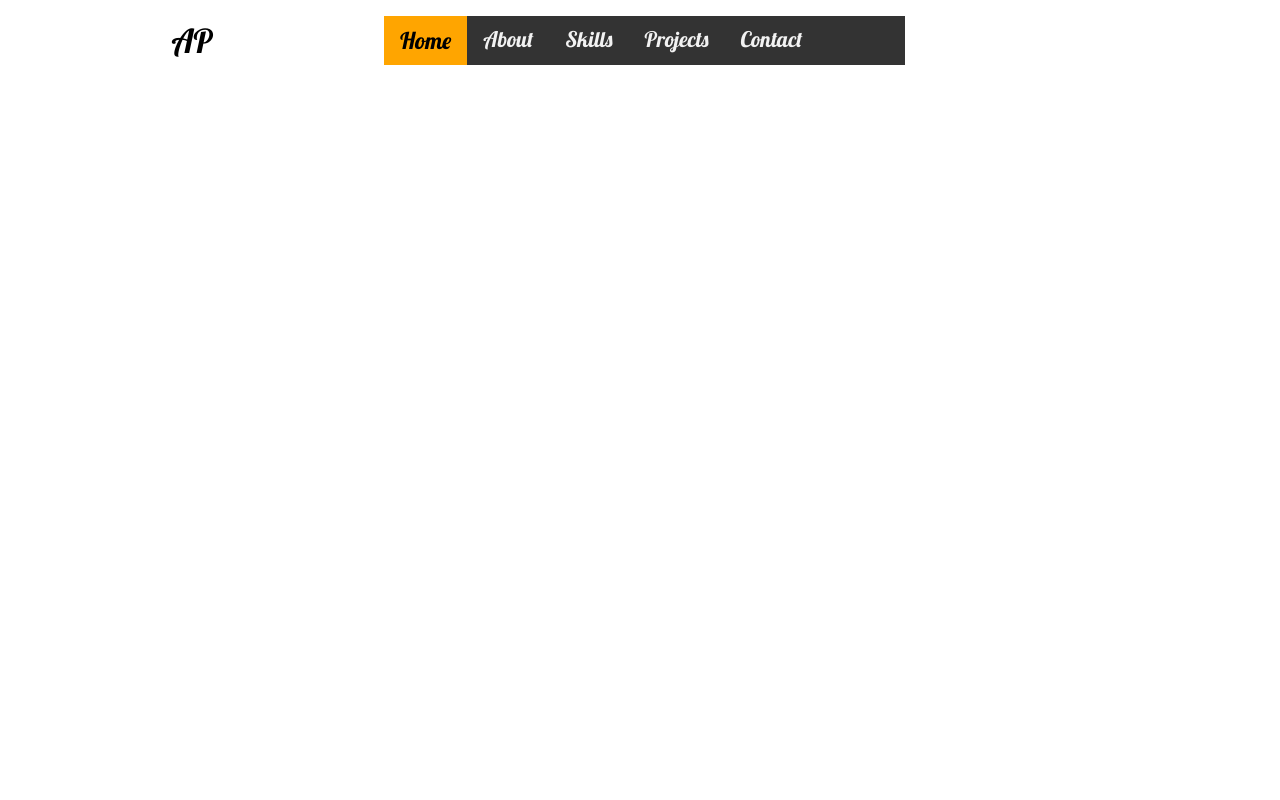
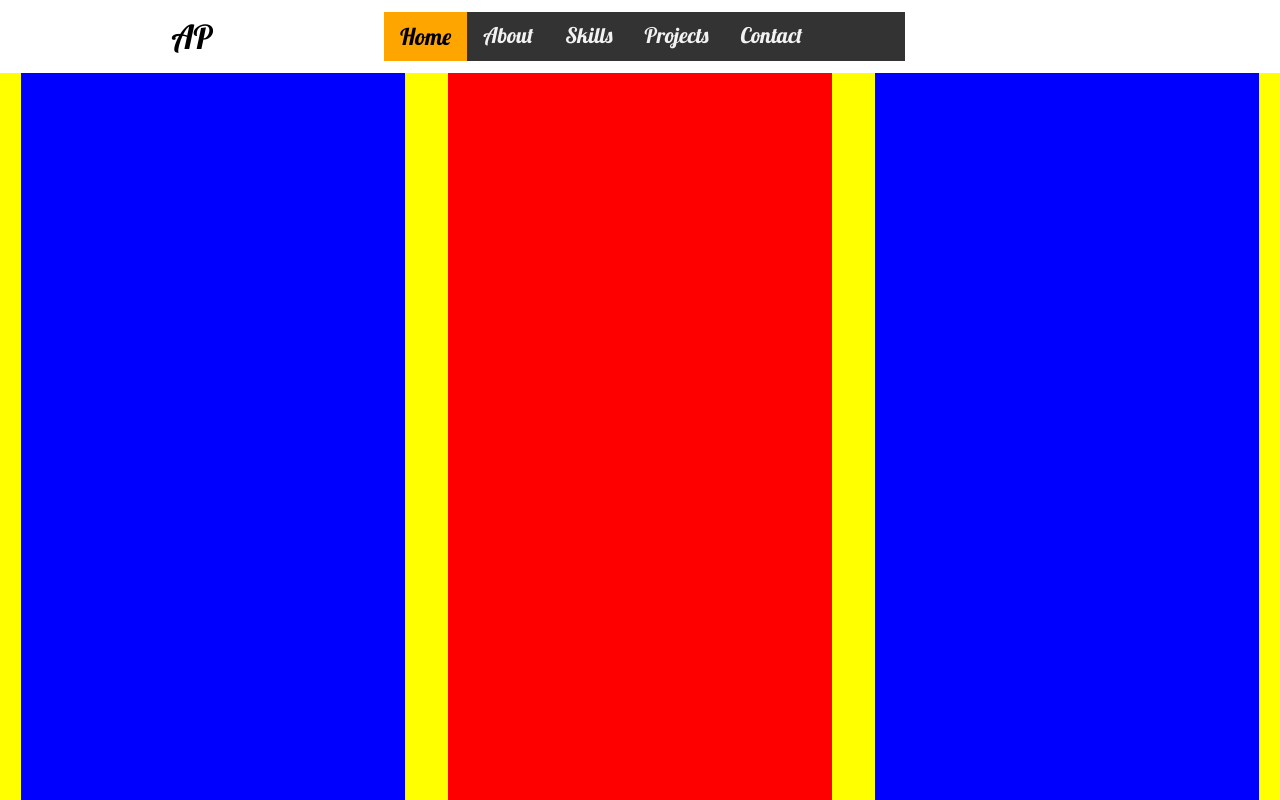
Before and after one commit to AjinkyaPradhan1/portfolio-website-ap, a React (Create React App) app: page /projects in a window 1280 px wide. Built offline with nearby package versions, Linux system fonts and the light colour scheme.

Commit message:
Projects Started

```diff
--- a/src/components/Projects.js
+++ b/src/components/Projects.js
@@ -12,6 +12,12 @@ function Projects() {
           <div className="navbar_content"><Navbar/></div>
         </div>
 
+        <div className="projects_content">
+          <div className="p_content_1"></div>
+          <div className="p_content_2"></div>
+          <div className="p_content_3"></div>
+        </div>
+
       </div>
     );
   }
--- a/src/components/projects.css
+++ b/src/components/projects.css
@@ -1,8 +1,37 @@
 .pMain{
     display: flex;
+    flex-direction: column;
     flex-grow: 1;
     width: 100vw;
     height: 100vh;
     background-color: transparent;
     font-size: 16.5px;
   }
+
+  .projects_content{
+    display: flex;
+    flex-direction: row;
+    justify-content: space-around;
+    width: 100%;
+    height: 100%;
+    background-color: yellow;
+  }
+
+  .p_content_1{
+    display: flex;
+    width: 30%;
+    height: 100%;
+    background-color: blue;
+  }
+  .p_content_2{
+    display: flex;
+    width: 30%;
+    height: 100%;
+    background-color: red;
+  }
+  .p_content_3{
+    display: flex;
+    width: 30%;
+    height: 100%;
+    background-color: blue;
+  }
```
